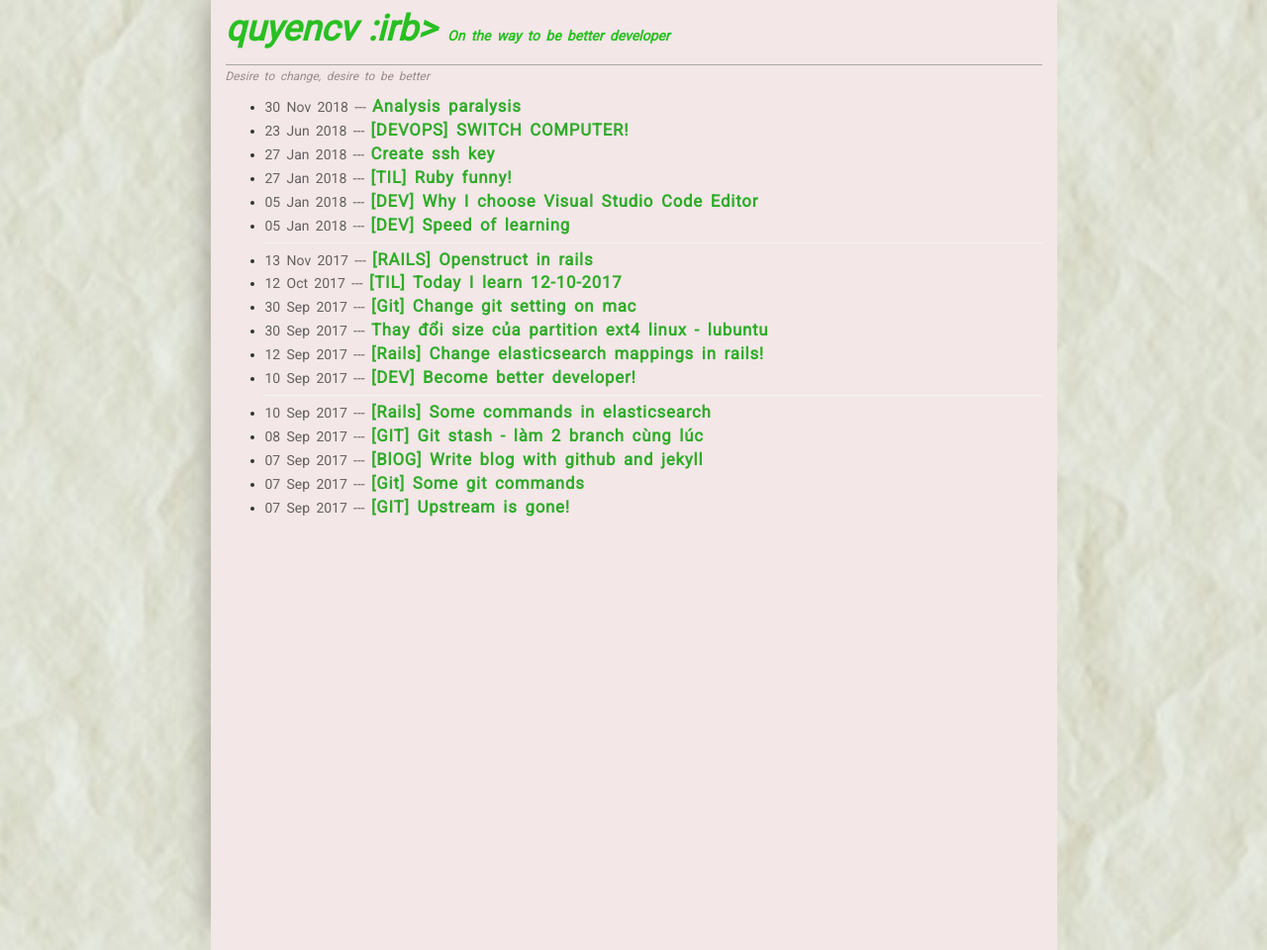
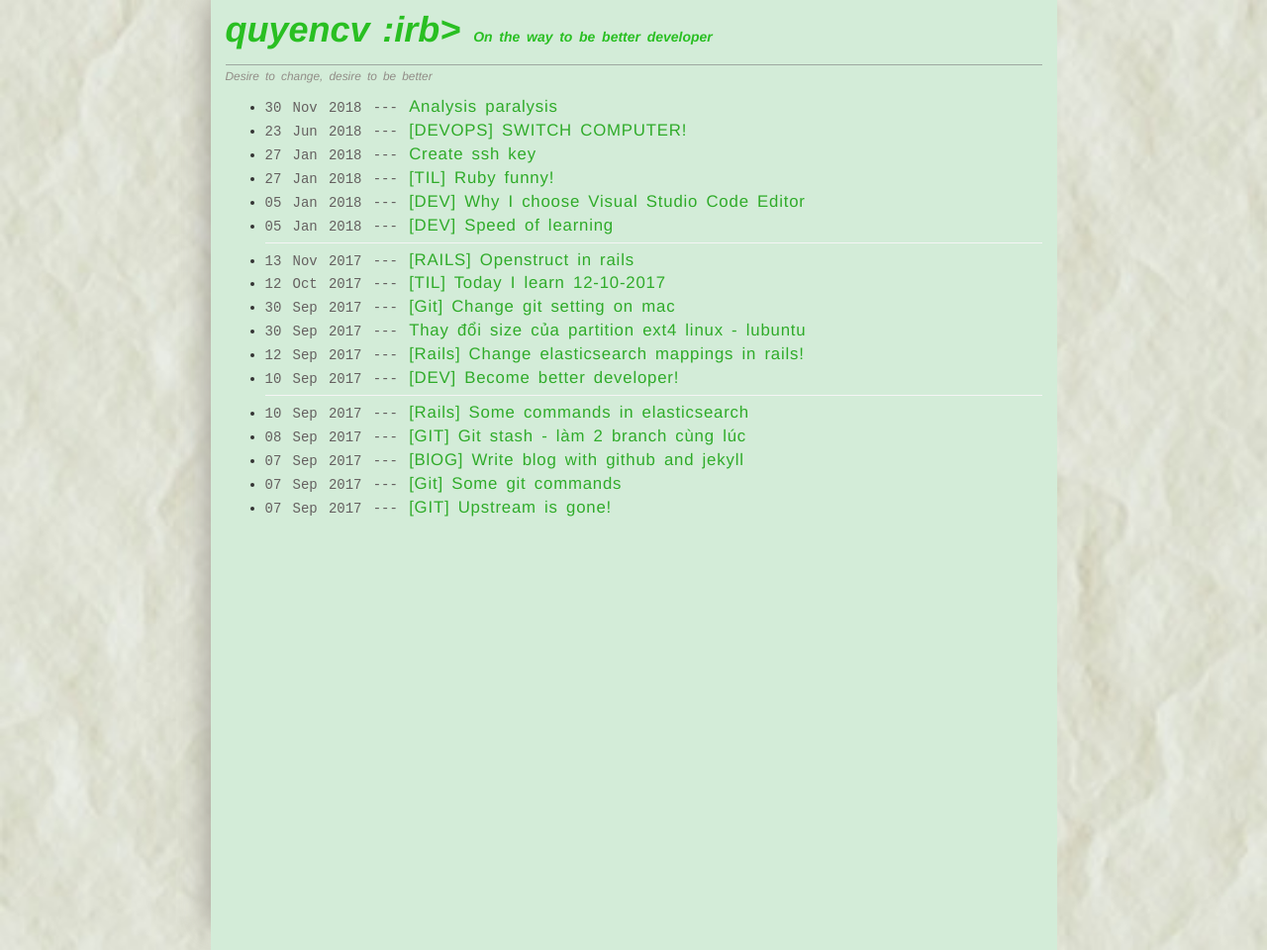
Before and after one commit to quyen91/quyen91.github.io, a Jekyll site: the page built from index.md, in a window 1280 px wide. Shown: the whole page at 99% size. Built offline with Jekyll 4.4.1, drawn with Linux system fonts in a browser that asks for light colours.

Commit message:
change some layout

```diff
--- a/_layouts/default.html
+++ b/_layouts/default.html
@@ -41,7 +41,10 @@
          <div class="right-section col-md-9">
             <h1 class="post-title"> {{ page.title }}</h1>
             <div class="seperate-line"></div>
+
             {{ content }}
+            <div class="seperate-line"></div>
+            <div class="tagPost">Tagged with {{ page.categories | join: ', ' }} </div>
          </div>
 
          <div class="col-md-1"></div>
--- a/assets/css/home_page.scss
+++ b/assets/css/home_page.scss
@@ -23,31 +23,62 @@ a:hover {
 
 .main-section {
   min-height: 960px;
-  background: #f3e7e7;
+  background: #d3ecd8;
   -webkit-box-shadow: -19px -12px 24px -13px rgba(148,142,133,0.65);
   -moz-box-shadow: -19px -12px 24px -13px rgba(148,142,133,0.65);
   box-shadow: -19px -12px 24px -13px rgba(148,142,133,0.65);
   margin: 0 auto;
   float: none;
+  padding-bottom: 15px;
   .site-slogan {
     // color: rgb(101, 96, 96);
     color: rgba(119, 101, 101, 0.71);
+    font-family: "Helvetica Neue",Helvetica,Arial,sans-serif;
   }
   .top-post {
     .entry-date {
+      font-family: "Fira Mono",monospace;
       color: rgb(101, 96, 96);
     }
     ul {
       li:nth-child(6n) {
         border-bottom: solid 1px whitesmoke;
         padding-bottom: 5px;
-        margin-bottom: 5px
+        margin-bottom: 5px;
+      }
+      .post-title {
+        font-family: "Helvetica Neue",Helvetica,Arial,sans-serif;
+        font-weight: 500;
+      }
+      article{
+        margin-bottom: 20px;
+        display: flex;
+        background: white;
+        .mainWrapper{
+          width: 100%;
+          display: flex;
+          background: #355043;
+          .img-thumb{
+            width: 30%;
+            margin-right: 5%;
+            img{
+              width: 100%;
+              height: 100%;
+            }
+          }
+          .postDesc{
+            width: 60%;
+            padding: 15px 0px;
+            color: white;
+          }
+        }
       }
     }
   }
 }
 
 .blog-header {
+  font-family: "Helvetica Neue",Helvetica,Arial,sans-serif;
   h1 {
     color: #29bf22;
     font-weight: 900;
@@ -71,15 +102,18 @@ a:hover {
   h3 {
     background: whitesmoke;
     padding: 3px 10px;
-    font-family: monospace;
+    font-family: "Helvetica Neue",Helvetica,Arial,sans-serif;
+    border-radius: 5px;
   }
   h2.home-page-title {
     font-style: italic;
+    font-family: "Helvetica Neue",Helvetica,Arial,sans-serif;
   }
   a {
     color: #2fab29;
-    font-weight: bold;
+    font-weight: 500;
     font-size: 1.2em;
     letter-spacing: 0.8px;
+    font-family: "Helvetica Neue",Helvetica,Arial,sans-serif;
   }
 }
--- a/index.md
+++ b/index.md
@@ -4,13 +4,28 @@
 # See: https://jekyllrb.com/docs/themes/#overriding-theme-defaults
 layout: home
 ---
+<!--
+<script type='text/javascript'>
+  window.onload = evt => {
+    var colors = {
+      rails: '#F2B400',
+      github: '#9966CC'
+    }
+    console.log(colors['rails'])
+    var items = ['#F2B400', '#9966CC', '#A4C639', '#89CFF0', '#B0BF1A', '#C9FFE5']
+    document.querySelectorAll('.img-thumb').forEach(function(element) {
+      var item = items[Math.floor(Math.random()*items.length)];
+      element.style.background = item
+    });
+  };
+</script> -->
 
 <div class="top-post">
   <ul>
     {% for post in site.posts %}
       <li>
         <span class="entry-date"><time datetime="{{ post.date | date_to_xmlschema }}" itemprop="datePublished">{{ post.date | date_to_string }} --- </time></span>
-        <a href="{{ post.url }}">{{ post.title }}</a>
+        <a class='post-title' href="{{ post.url }}">{{ post.title }}</a>
       </li>
     {% endfor %}
   </ul>
```
